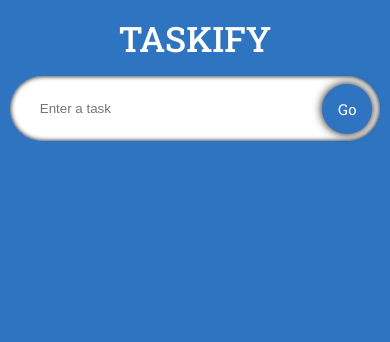
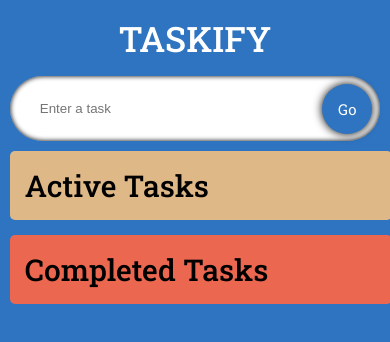
Before and after one commit to mmkrty/yt-react-typescript-todo, a React (Create React App) app: page / in a window 390 px wide. Shown: the top 342 px of the page. Built offline with nearby package versions, Linux system fonts and the light colour scheme.

Commit message:
add active and complete task layout

```diff
--- a/src/components/TodoList.tsx
+++ b/src/components/TodoList.tsx
@@ -10,10 +10,30 @@
 
 const TodoList: React.FC<Props> = ({ todos, setTodos }) => {
   return (
-    <div className="todos">
-      {todos.map((todo) => (
-        <TodoCard todo={todo} key={todo.id} todos={todos} setTodos={setTodos} />
-      ))}
+    <div className="container">
+      <div className="todos">
+        <span className="todos__heading">Active Tasks</span>
+        {todos.map((todo) => (
+          <TodoCard
+            todo={todo}
+            key={todo.id}
+            todos={todos}
+            setTodos={setTodos}
+          />
+        ))}
+      </div>
+
+      <div className="todos remove">
+        <span className="todos__heading">Completed Tasks</span>
+        {todos.map((todo) => (
+          <TodoCard
+            todo={todo}
+            key={todo.id}
+            todos={todos}
+            setTodos={setTodos}
+          />
+        ))}
+      </div>
     </div>
   );
 };
--- a/src/components/styles.css
+++ b/src/components/styles.css
@@ -45,10 +45,32 @@
   box-shadow: 0 0 5px black;
 }
 
+.container {
+  display: flex;
+  width: 95%;
+  margin-top: 10px;
+  justify-content: space-between;
+  align-items: flex-start;
+  gap: 5px;
+}
+
 .todos {
   display: flex;
+  width: 47.5%;
+  flex-wrap: wrap;
   flex-direction: column;
-  width: 50%;
+  padding: 15px;
+  border-radius: 5px;
+  background-color: burlywood;
+}
+
+.todos.remove {
+  background-color: rgb(235, 103, 80);
+}
+
+.todos__heading {
+  font-size: 30px;
+  color: black;
 }
 
 .todo__card {
@@ -57,6 +79,12 @@
   padding: 10px 15px;
   margin-top: 15px;
   background-color: darkgreen;
+  transition: 0.2s;
+}
+
+.todo__card:hover {
+  box-shadow: 0 0 5px black;
+  transform: scale(1.01);
 }
 
 .todo__card--text {
@@ -76,9 +104,9 @@
   cursor: pointer;
 }
 
-@media (max-width: 1200px) {
-  .todo__card {
-    /* width: 40%; */
+@media (max-width: 1100px) {
+  .todos {
+    width: 45%;
   }
 }
 
@@ -89,9 +117,11 @@
 
   .todos {
     width: 95%;
+    margin-bottom: 10px;
   }
 
-  .todo__card {
-    /* width: 100%; */
+  .container {
+    width: 95%;
+    flex-direction: column;
   }
 }
```
